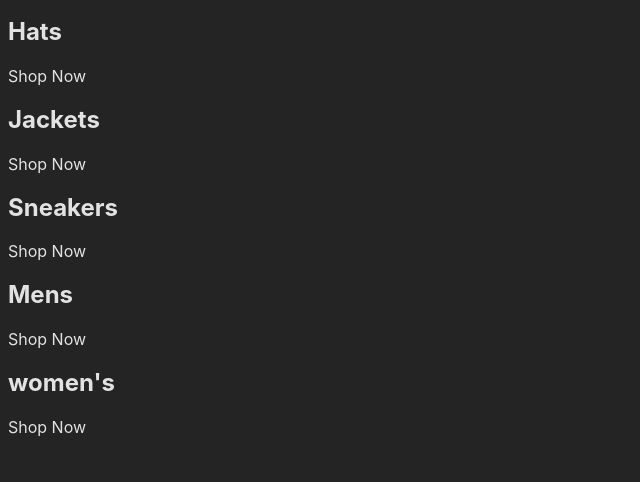
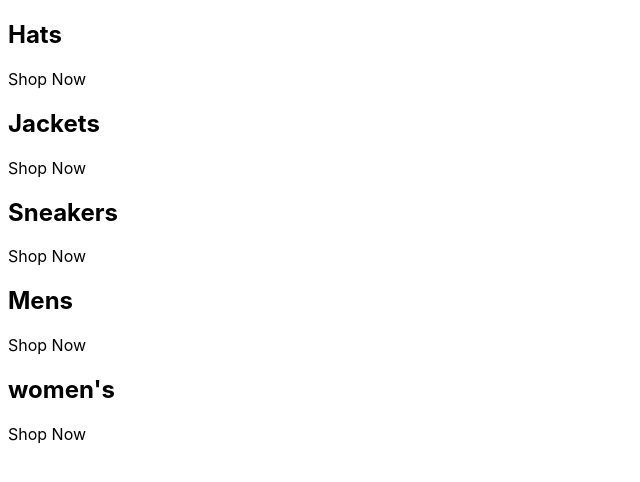
Before and after one commit to ccweerasinghe1994/crown-clothing-2023, a React (Vite) app: page / in a window 1280 px wide. Shown: the top 482 px of the page, without its empty margins (0-640 px from the left). Built offline with nearby package versions, Linux system fonts and the light colour scheme.

Commit message:
removing default styles

```diff
--- a/src/index.css
+++ b/src/index.css
@@ -1,16 +1,15 @@
 :root {
   font-family: Inter, Avenir, Helvetica, Arial, sans-serif;
   font-size: 16px;
-  line-height: 24px;
-  font-weight: 400;
-
-  color-scheme: light dark;
-  color: rgba(255, 255, 255, 0.87);
-  background-color: #242424;
-
   font-synthesis: none;
   text-rendering: optimizeLegibility;
   -webkit-font-smoothing: antialiased;
   -moz-osx-font-smoothing: grayscale;
   -webkit-text-size-adjust: 100%;
 }
+
+*,
+*::after,
+*::before {
+  /* border: 1px solid red; */
+}
```
